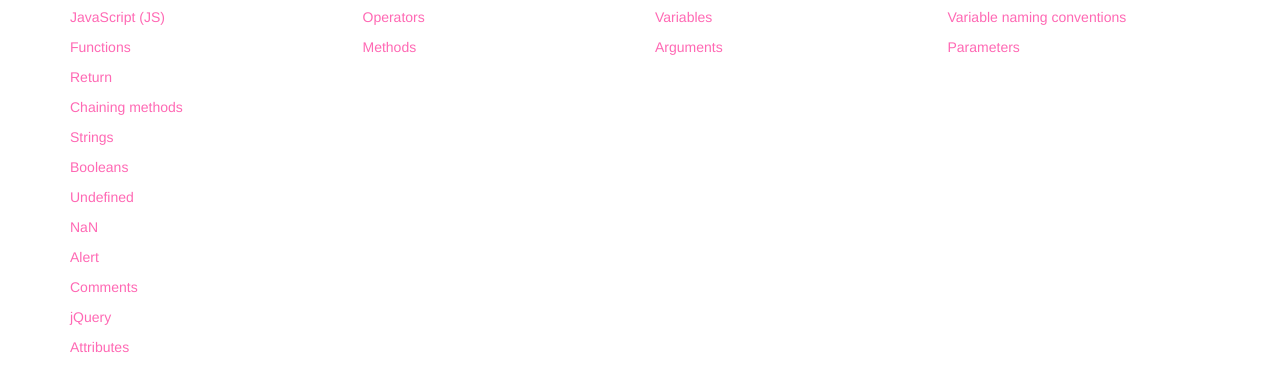
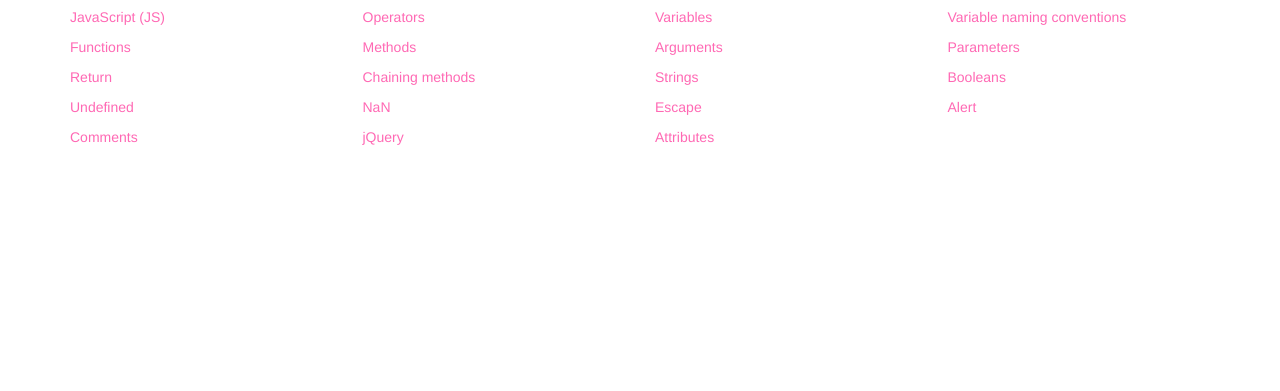
Before and after one commit to Mangutov89/flash-cards, a plain HTML site: page index.html in a window 1280 px wide. Shown: the part 63-454 px from the top of the page. Drawn offline with nearby package versions, Linux system fonts and the light colour scheme.

Commit message:
finish all rows and columns

```diff
--- a/index.html
+++ b/index.html
@@ -79,69 +79,94 @@
           </div>
         </div>
       </div>
-
+      <div class="row">
+        <div class="col-lg-3">
           <div class="showcard" id="initially-showing9">
             <p><span class="clickable9">Return</span></p>
           </div>
           <div class="hidecard" id="initially-hidden9">
             <p><span class="clickable9">Cease execution in a function and return a value to the caller</span></p>
           </div>
+        </div>
+        <div class="col-lg-3">
           <div class="showcard" id="initially-showing10">
             <p><span class="clickable10">Chaining methods</span></p>
           </div>
           <div class="hidecard" id="initially-hidden10">
             <p><span class="clickable10">Repeatedly calling one method after another on an object, in one continuous line of code</span></p>
           </div>
+        </div>
+        <div class="col-lg-3">
           <div class="showcard" id="initially-showing11">
             <p><span class="clickable11">Strings</span></p>
           </div>
           <div class="hidecard" id="initially-hidden11">
             <p><span class="clickable11">Stores a series of characters</span></p>
           </div>
+        </div>
+        <div class="col-lg-3">
           <div class="showcard" id="initially-showing12">
             <p><span class="clickable12">Booleans</span></p>
           </div>
           <div class="hidecard" id="initially-hidden12">
             <p><span class="clickable12">Represents two values, either "true" or "false"</span></p>
           </div>
+        </div>
+      </div>
 
+      <div class="row">
+        <div class="col-lg-3">
           <div class="showcard" id="initially-showing13">
             <p><span class="clickable13">Undefined</span></p>
           </div>
           <div class="hidecard" id="initially-hidden13">
             <p><span class="clickable13">Means a variable has been declared but has not yet been assigned a value</span></p>
           </div>
+        </div>
+        <div class="col-lg-3">
           <div class="showcard" id="initially-showing14">
             <p><span class="clickable14">NaN</span></p>
           </div>
           <div class="hidecard" id="initially-hidden14">
             <p><span class="clickable14">Property represents "Not-a-Number" value</span></p>
           </div>
-      <div class="hidecard" class="showcard" id="initially-showing15">
+        </div>
+        <div class="col-lg-3">
+          <div class="showcard" class="showcard" id="initially-showing15">
             <p><span class="clickable15">Escape</span></p>
           </div>
           <div class="hidecard" id="initially-hidden15">
             <p><span class="clickable15">Enables you to output characters you wouldn't normally be able to, usually because the browser will interpret it differently to what you intended</span></p>
           </div>
+        </div>
+        <div class="col-lg-3">
           <div class="showcard" id="initially-showing16">
             <p><span class="clickable16">Alert</span></p>
           </div>
           <div class="hidecard" id="initially-hidden16">
             <p><span class="clickable16">Displays an alert box with a specified message and an OK button</span></p>
           </div>
+        </div>
+      </div>
 
+      <div class="row">
+        <div class="col-lg-3">
           <div class="showcard" id="initially-showing17">
             <p><span class="clickable17">Comments</span></p>
           </div>
           <div class="hidecard" id="initially-hidden17">
             <p><span class="clickable17">Used to explain code</span></p>
           </div>
+        </div>
+        <div class="col-lg-3">
           <div class="showcard" id="initially-showing18">
             <p><span class="clickable18">jQuery</span></p>
           </div>
           <div class="hidecard" id="initially-hidden18">
             <p><span class="clickable18">Concise and fast JavaScript library that can be used to simplify event handling</span></p>
           </div>
+        </div>
+        <div class="col-lg-3">
           <div class="showcard" id="initially-showing19">
             <p><span class="clickable19">Attributes</span></p>
           </div>
@@ -149,5 +174,8 @@
             <p><span class="clickable19">Specifies one or more classnames for an element</span></p>
           </div>
         </div>
+      </div>
+
+    </div>
   </body>
 </html>
```
Lines whose indentation alone changed are shown as unchanged.
